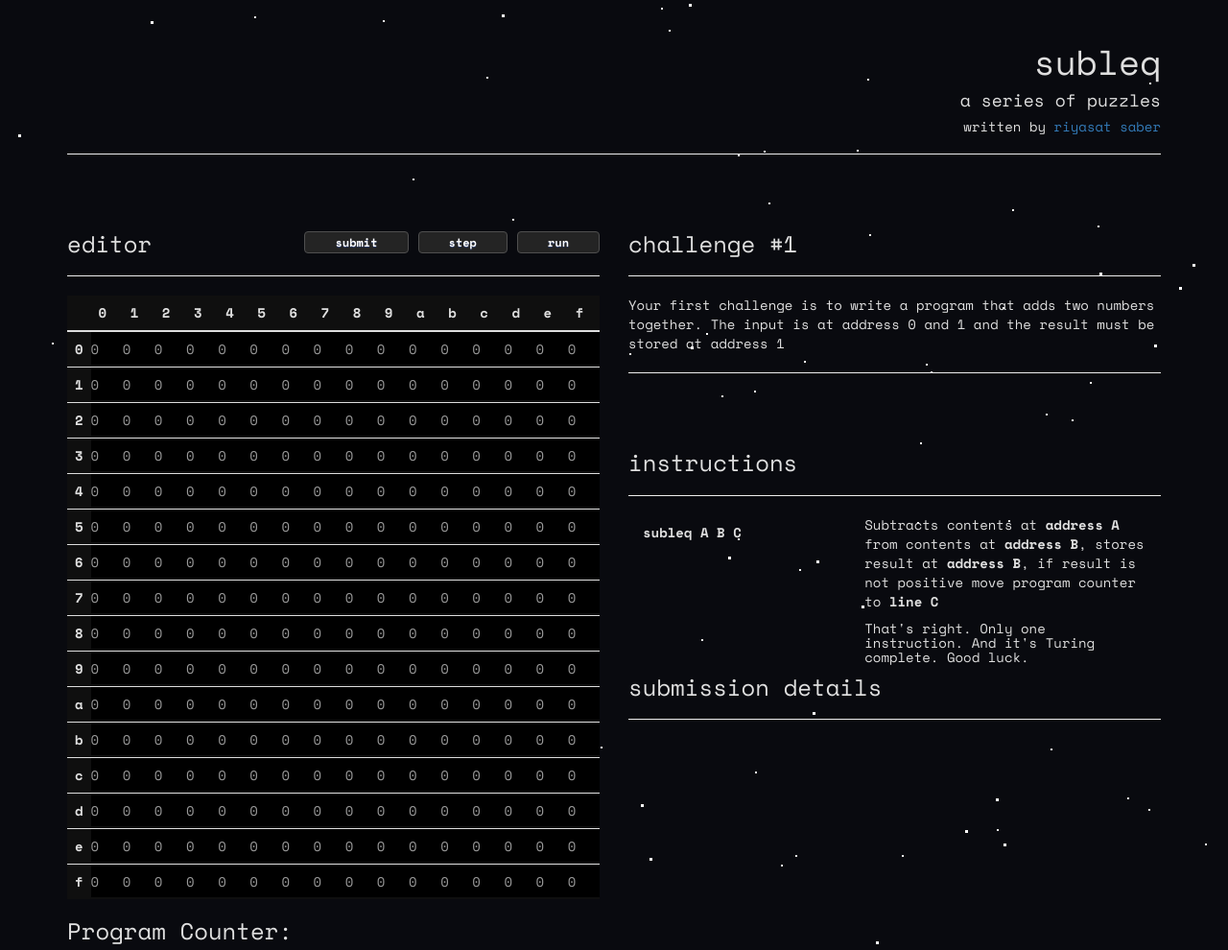
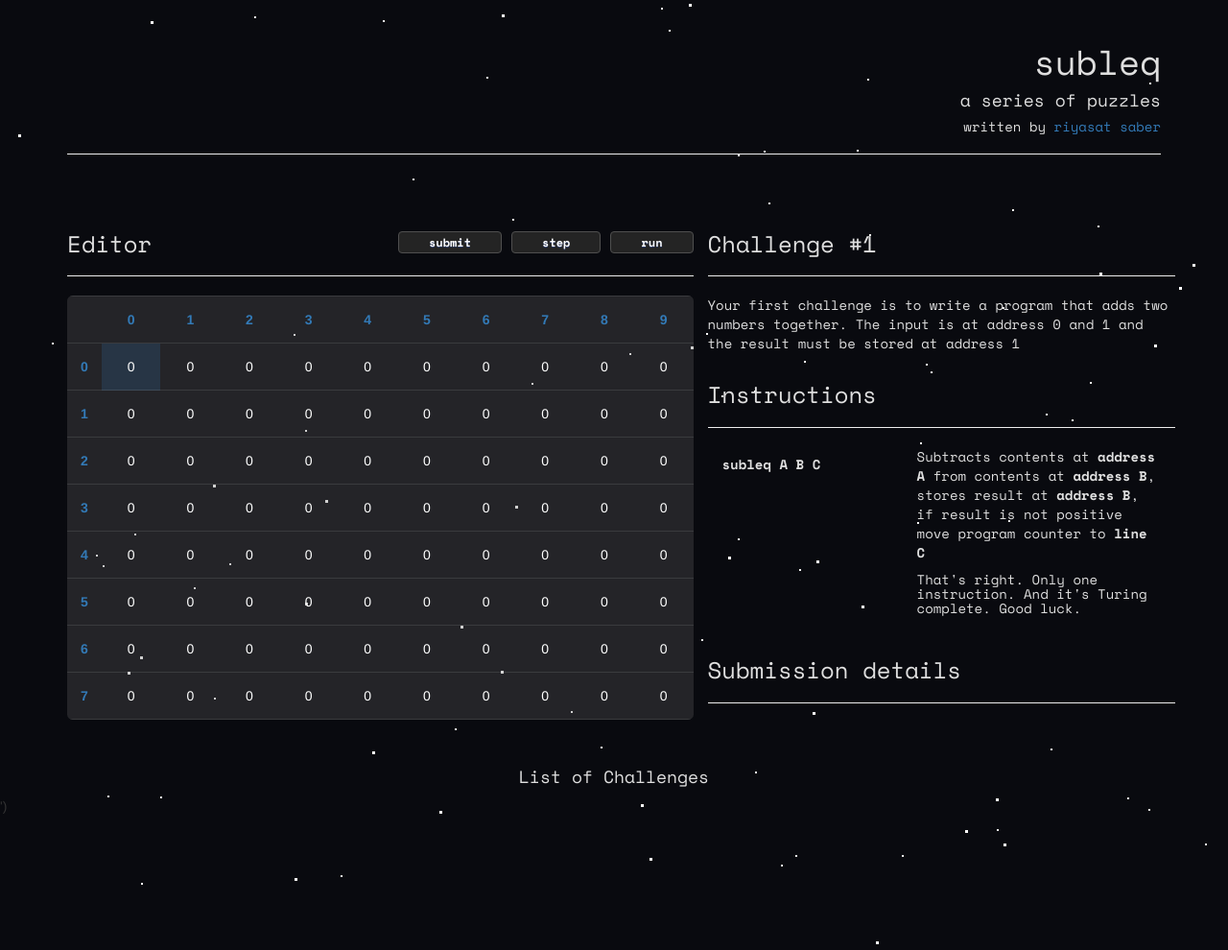
Before and after one commit to rsaber/subleq, a Flask app: page /1 in a window 1280 px wide. Shown: the top 990 px of the page at 96% size. Run offline with Flask 2, Linux system fonts and the light colour scheme; some libraries are stand-ins or nearby versions.

Commit message:
Fixed position, added css, made the flask app on debug mode

```diff
--- a/main.py
+++ b/main.py
@@ -16,7 +16,7 @@ def index():
 def challenge_page(challenge_number):
     challenge = getChallengeTextFromNumber(challenge_number)
 
-    m = Machine(length=16,height=16)
+    m = Machine(length=10,height=8)
 
     return render_template("challenge.html", challenge = challenge, all_challenges = challenges, machine = m)
 
@@ -36,4 +36,4 @@ def getChallengeTextFromNumber(number):
     return None
 
 if __name__ == "__main__":
-    app.run()
+    app.run(debug=True)
--- a/static/css/main.css
+++ b/static/css/main.css
@@ -152,3 +152,76 @@ h1,h2,h3,h4,h5,h6,p ,.btn{
 /* ==========================================================================
    Author's custom styles
    ========================================================================== */
+   .rwd-table {
+    margin: 1em 0;
+    min-width: 300px;
+}
+.rwd-table tr {
+    border-top: 1px solid #ddd;
+    border-bottom: 1px solid #ddd;
+}
+.rwd-table th {
+    display: none;
+}
+.rwd-table td {
+    display: block;
+}
+.rwd-table td:first-child {
+    padding-top: .5em;
+}
+.rwd-table td:last-child {
+    padding-bottom: .5em;
+}
+.rwd-table td:before {
+    content: attr(data-th) '';
+    font-weight: bold;
+    width: 6.5em;
+    display: inline-block;
+}
+@media (min-width: 480px) {
+    .rwd-table td:before {
+        display: none;
+    }
+}
+.rwd-table th,
+.rwd-table td {
+    text-align: left;
+}
+@media (min-width: 480px) {
+    .rwd-table th,
+    .rwd-table td {
+        display: table-cell;
+        padding: .25em .5em;
+    }
+    .rwd-table th:first-child,
+    .rwd-table td:first-child {
+        padding-left: 0;
+    }
+    .rwd-table th:last-child,
+    .rwd-table td:last-child {
+        padding-right: 0;
+    }
+}
+.rwd-table {
+    background: rgba(100, 100, 100, 0.3);
+    color: #fff;
+    border-radius: .4em;
+    overflow: hidden;
+}
+.rwd-table tr {
+    border-color: rgba(255, 255, 255, 0.1);
+}
+.rwd-table th,
+.rwd-table td {
+    margin: .5em 1em;
+}
+@media (min-width: 480px) {
+    .rwd-table th,
+    .rwd-table td {
+        padding: 1em !important;
+    }
+}
+.rwd-table th,
+.rwd-table td:before {
+    color: #fff;
+}
--- a/templates/challenge.html
+++ b/templates/challenge.html
@@ -30,7 +30,7 @@
         <link rel="stylesheet" href="{{ url_for('static', filename='lib/codemirror.css') }}">
         <script src="{{url_for('static', filename='mode/javascript/javascript.js')}}"></script>
         <link rel="stylesheet" href="{{url_for('static', filename='css/bootstrap-theme.min.css')}}">
-        <link rel="stylesheet" href="{{url_for('static', filename='css/main.css')}}">
+        <link rel="stylesheet" href="{{url_for('static', filename='css/main.css')}}?v=9">
 
         <link href="https://fonts.googleapis.com/css?family=Space+Mono:400,400i,700" rel="stylesheet">
 
@@ -50,60 +50,57 @@
                 </div>
             </div>
             <div class="row">
-                <div class="col-md-6">
-                    <h3>editor
+                <div class="col-md-7">
+                    <h3>Editor
                         <button type="button" class="editorButton" style="margin-left:10px">run</button>
                         <button type="button" class="editorButton" style="margin-left:10px">step</button>
                         <button type="button" class="editorButton" style="margin-left:10px">submit</button>
                     </h3>
                     <hr>
 
-                    <table class="table table-whitetext">
+                    <table class="rwd-table" style="width: 100%;">
                       <thead>
                         <tr>
                           <th></th>
                           {% for i in range(0,machine.length) %}
-                            <th>{{'%x' % i}}</th>
+                            <th style="color: #337ab7;text-align: center;">{{'%x' % i}}</th>
                           {% endfor %}
                         </tr>
                       </thead>
                       <tbody>
                         {% for row in range(0,machine.height)%}
                             <tr>
-                              <th scope="row">{{'%x'% row}}</th>
+                              <th scope="row" style="color: #337ab7">{{'%x'% row}}</th>
                               {% for i in range(0,machine.length)%}
-                                <td><input type="text" class="form-control form-control-black" placeholder="{{'%X' % machine.readMem(row + i)}}"></td>
+                                {% if row*machine.length+i != machine.readPC()%}
+                                <td onclick="this.childNodes[0].focus()"><input type="text" size="2" style="outline: none; text-align: center; background-color: rgba(0,0,0,0); color: #FFFFFF;" value="0" maxlength="4"></input></td>
+                                {% else %}
+                                <td onclick="this.childNodes[0].focus()" style="background-color: rgba(51,122,183,0.2)"><input type="text" size="2" style="outline: none; text-align: center; background-color: rgba(0,0,0,0); color: #FFFFFF;" value="0" maxlength="4"></input></td>
+                                {% endif %}
                               {% endfor %}
                             </tr>
                         {% endfor %}
                       </tbody>
                     </table>
-
-                    <h3>Program Counter:</h3><input type="text" class="form-control form-control-black" placeholder="{{'%X' % machine.readPC()}}">
-
                 </div>
-                <div class="col-md-6">
-                    <div>
-                        <h3>challenge #{{challenge.id}}</h3>
+                <div class="col-md-5">
+                    <div class="row">
+                        <h3>Challenge #{{challenge.id}}</h3>
                         <hr>
                         <p>{{challenge.text}}</p>
-
-                        <hr>
-                        <br><br>
-
-                        <h3>instructions</h3><hr>
-                        <div class="col-md-3">
+                    </div>
+                    <div class="row">
+                        <h3>Instructions</h3><hr>
+                        <div class="col-md-3" style="padding-right: 0">
                             <h5><strong>subleq A B C</strong></h5>
                         </div>
                         <div class="col-md-7 col-md-offset-2">
                             <p>Subtracts contents at <strong>address A</strong> from contents at <strong>address B</strong>, stores result at <strong>address B</strong>, if result is not positive move program counter to <strong>line C</strong></p>
                             <h5>That's right. Only one instruction. And it's Turing complete. Good luck.</h5>
                         </div>
-
-                        <hr>
-                        <br><br>
-
-                        <h3>submission details</h3>
+                    </div>
+                    <div class="row" style="padding-top: 3%">
+                        <h3>Submission details</h3>
                         <hr>
                         <p>
                             {% if submission is none %}
```
Also changed, not shown: 2 other files.
